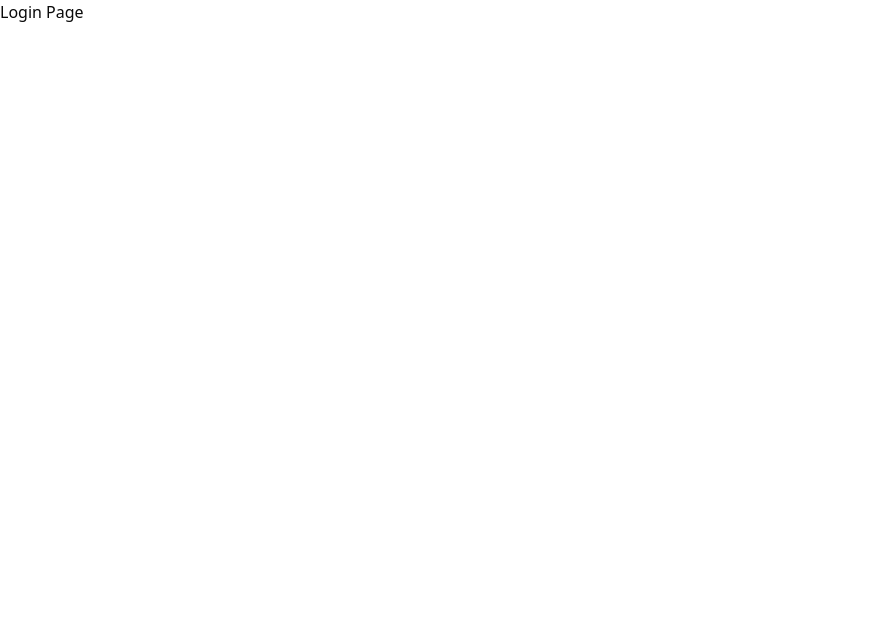
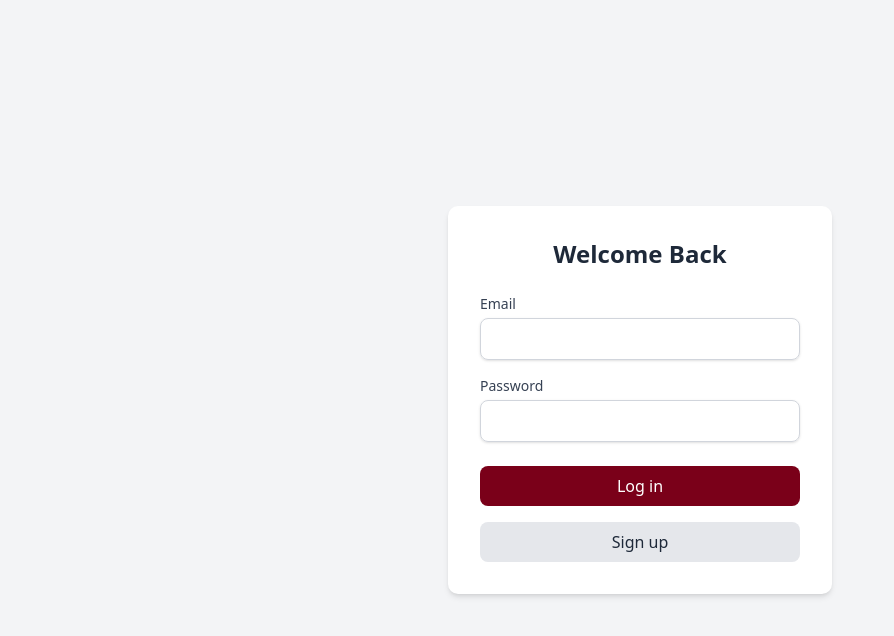
Before and after one commit to Stefhermann/GOpherARun, a Next.js app: page /login in a window 1280 px wide. Shown: the top 636 px of the page, without its empty margins (0-894 px from the left). Built offline with nearby package versions, Linux system fonts and the light colour scheme.

Commit message:
Added Login and SignUp functionality and a basic Login Page for testing purposes

```diff
--- /dev/null
+++ b/app/login/actions.ts
@@ -0,0 +1,53 @@
+"use server";
+
+import { revalidatePath } from "next/cache";
+import { redirect } from "next/navigation";
+
+import { createClient } from "@/utils/supabase/server";
+
+export async function login(formData: FormData) {
+  const supabase = await createClient();
+
+  // type-casting here for convenience
+  // in practice, you should validate your inputs
+  const data = {
+    email: formData.get("email") as string,
+    password: formData.get("password") as string,
+  };
+
+  const { error } = await supabase.auth.signInWithPassword(data);
+
+  if (error) {
+    console.error(error);
+    redirect("/login?message=Error Logging In");
+  }
+
+  revalidatePath("/", "layout");
+  redirect("/");
+}
+
+export async function signup(formData: FormData) {
+  const supabase = await createClient();
+
+  // type-casting here for convenience
+  // in practice, you should validate your inputs
+  const data = {
+    email: formData.get("email") as string,
+    password: formData.get("password") as string,
+  };
+
+  const { error } = await supabase.auth.signUp(data);
+
+  if (error) {
+    redirect("/login?message=Error Signing Up");
+  }
+
+  revalidatePath("/", "layout");
+  redirect("/login");
+}
+
+export async function signOut() {
+  const supabase = await createClient();
+  supabase.auth.signOut();
+  redirect("/login");
+}
--- a/app/login/page.tsx
+++ b/app/login/page.tsx
@@ -1,8 +1,63 @@
+import { login, signup } from "@/app/login/actions";
 
-const LoginPage = () => {
+export default function LoginPage() {
   return (
-    <div>Login Page</div>
-  )
+    <div className="min-h-screen flex items-center justify-center bg-gray-100">
+      <form className="bg-white p-8 rounded-lg shadow-md w-full max-w-sm">
+        <h2 className="text-2xl font-bold mb-6 text-center text-gray-800">
+          Welcome Back
+        </h2>
+
+        {/* Email Field */}
+        <div className="mb-4">
+          <label
+            htmlFor="email"
+            className="block text-sm font-medium text-gray-700"
+          >
+            Email
+          </label>
+          <input
+            id="email"
+            name="email"
+            type="email"
+            required
+            className="mt-1 block w-full px-3 py-2 border border-gray-300 rounded-md shadow-sm focus:outline-none focus:ring-2 focus:ring-blue-500 focus:border-blue-500"
+          />
+        </div>
+
+        {/* Password Field */}
+        <div className="mb-6">
+          <label
+            htmlFor="password"
+            className="block text-sm font-medium text-gray-700"
+          >
+            Password
+          </label>
+          <input
+            id="password"
+            name="password"
+            type="password"
+            required
+            className="mt-1 block w-full px-3 py-2 border border-gray-300 rounded-md shadow-sm focus:outline-none focus:ring-2 focus:ring-blue-500 focus:border-blue-500"
+          />
+        </div>
+
+        {/* Login Button */}
+        <button
+          formAction={login}
+          className="w-full bg-[#7A0019] text-white py-2 px-4 rounded-md hover:bg-[#7a00188e]"
+        >
+          Log in
+        </button>
+
+        {/* Sign Up Button */}
+        <button
+          formAction={signup}
+          className="w-full mt-4 bg-gray-200 text-gray-800 py-2 px-4 rounded-md hover:bg-gray-300 focus:outline-none focus:ring-2 focus:ring-gray-500 focus:ring-offset-2"
+        >
+          Sign up
+        </button>
+      </form>
+    </div>
+  );
 }
-
-export default LoginPage;
```
Also changed, not shown: app/events/[eventId]/page.tsx (+49 -18 lines), app/page.tsx (+34 -17 lines), components/Events/event-form.tsx (+19 -6 lines), app/events/actions.ts (renamed from app/events/action.ts).
